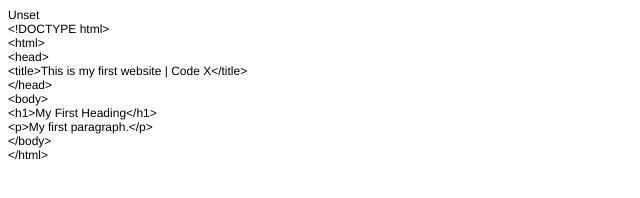
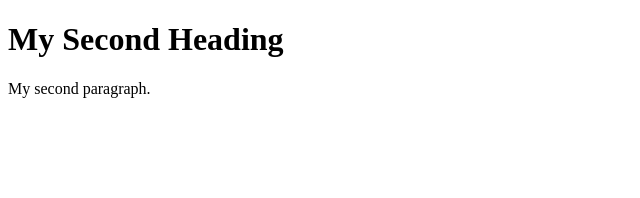
Before and after one commit to Kat910/myfirstrepo, a plain HTML site: page index.html in a window 1280 px wide. Shown: the whole page, without its empty margins (0-640 px from the left). Drawn offline with Linux system fonts and the light colour scheme.

Commit message:
homework week 2

```diff
--- a/index.html
+++ b/index.html
@@ -1,27 +1,13 @@
 <!DOCTYPE html PUBLIC "-//W3C//DTD HTML 4.01//EN" "http://www.w3.org/TR/html4/strict.dtd">
 <html>
 <head>
-  <meta http-equiv="Content-Type" content="text/html; charset=utf-8">
-  <meta http-equiv="Content-Style-Type" content="text/css">
-  <title></title>
-  <meta name="Generator" content="Cocoa HTML Writer">
-  <meta name="CocoaVersion" content="2299.5">
-  <style type="text/css">
-    p.p1 {margin: 0.0px 0.0px 0.0px 0.0px; font: 12.0px Helvetica; -webkit-text-stroke: #000000}
-    span.s1 {font-kerning: none}
-  </style>
+
+  <title>This is my first website | Code X</title>
+  <h1>My Second Heading</h1>
 </head>
 <body>
-<p class="p1"><span class="s1">Unset</span></p>
-<p class="p1"><span class="s1">&lt;!DOCTYPE html&gt;</span></p>
-<p class="p1"><span class="s1">&lt;html&gt;</span></p>
-<p class="p1"><span class="s1">&lt;head&gt;</span></p>
-<p class="p1"><span class="s1">&lt;title&gt;This is my first website | Code X&lt;/title&gt;</span></p>
-<p class="p1"><span class="s1">&lt;/head&gt;</span></p>
-<p class="p1"><span class="s1">&lt;body&gt;</span></p>
-<p class="p1"><span class="s1">&lt;h1&gt;My First Heading&lt;/h1&gt;</span></p>
-<p class="p1"><span class="s1">&lt;p&gt;My first paragraph.&lt;/p&gt;</span></p>
-<p class="p1"><span class="s1">&lt;/body&gt;</span></p>
-<p class="p1"><span class="s1">&lt;/html&gt;</span></p>
+
+<p>My second paragraph.</p>
+
 </body>
 </html>
```
